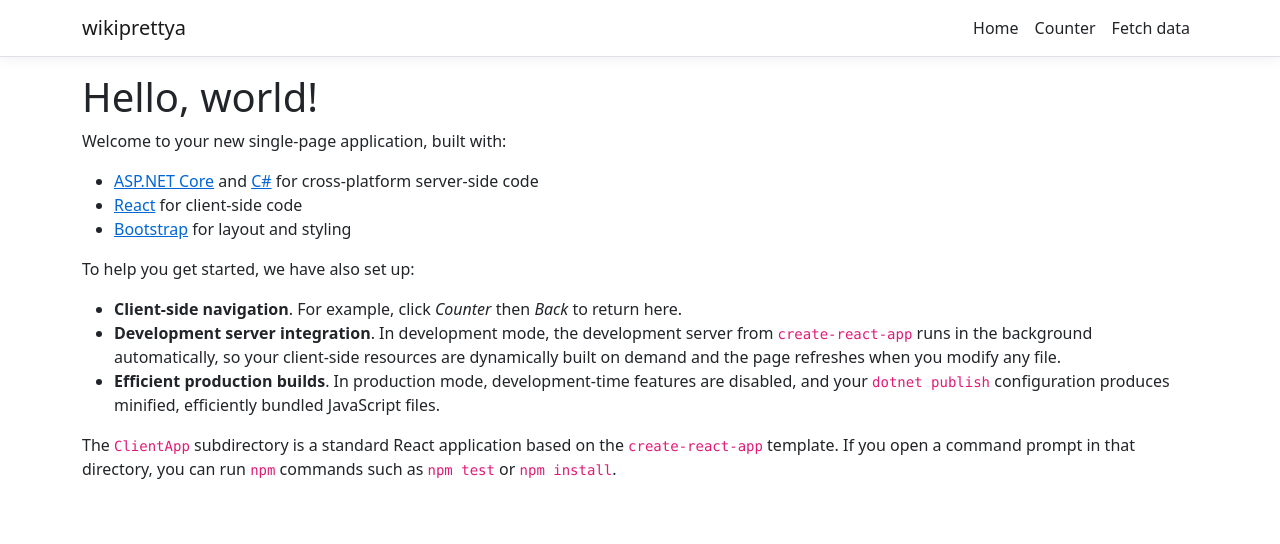
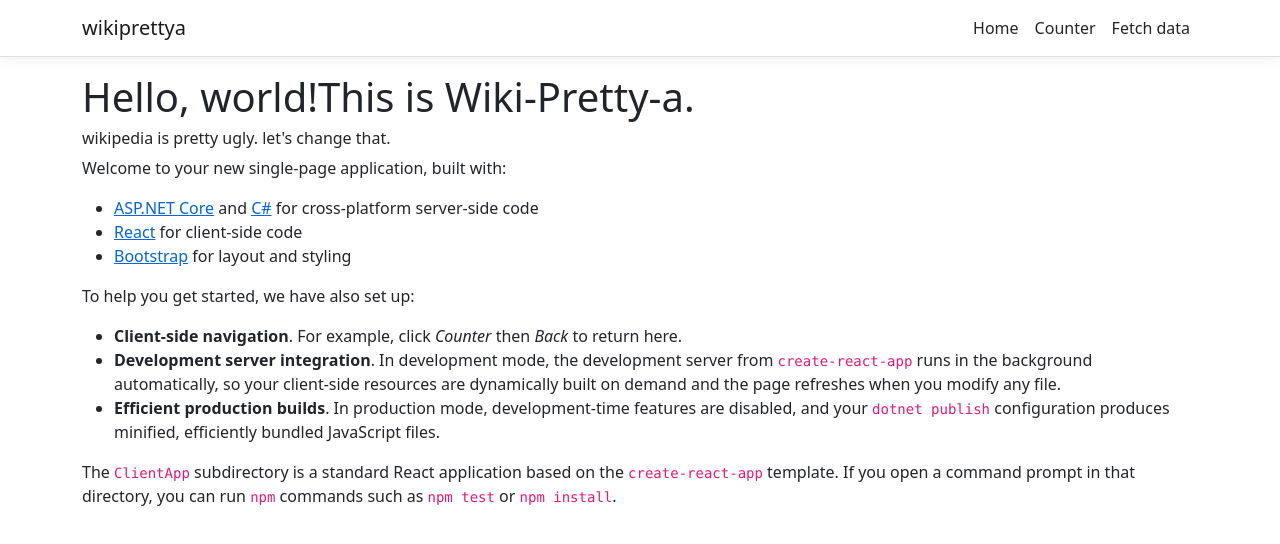
Before and after one commit to connordavidson/wikiprettya, a React (Create React App) app in the folder wikiprettya/ClientApp/: page / in a window 1280 px wide. Shown: the top 544 px of the page. Built offline with nearby package versions, Linux system fonts and the light colour scheme.

Commit message:
Initial Changes to UI

```diff
--- a/wikiprettya/ClientApp/src/components/Home.js
+++ b/wikiprettya/ClientApp/src/components/Home.js
@@ -6,7 +6,8 @@ export class Home extends Component {
   render () {
     return (
       <div>
-        <h1>Hello, world!</h1>
+        <h1>Hello, world!This is Wiki-Pretty-a.  </h1>
+        <h6>wikipedia is pretty ugly. let's change that.</h6>
         <p>Welcome to your new single-page application, built with:</p>
         <ul>
           <li><a href='https://get.asp.net/'>ASP.NET Core</a> and <a href='https://msdn.microsoft.com/en-us/library/67ef8sbd.aspx'>C#</a> for cross-platform server-side code</li>
```
